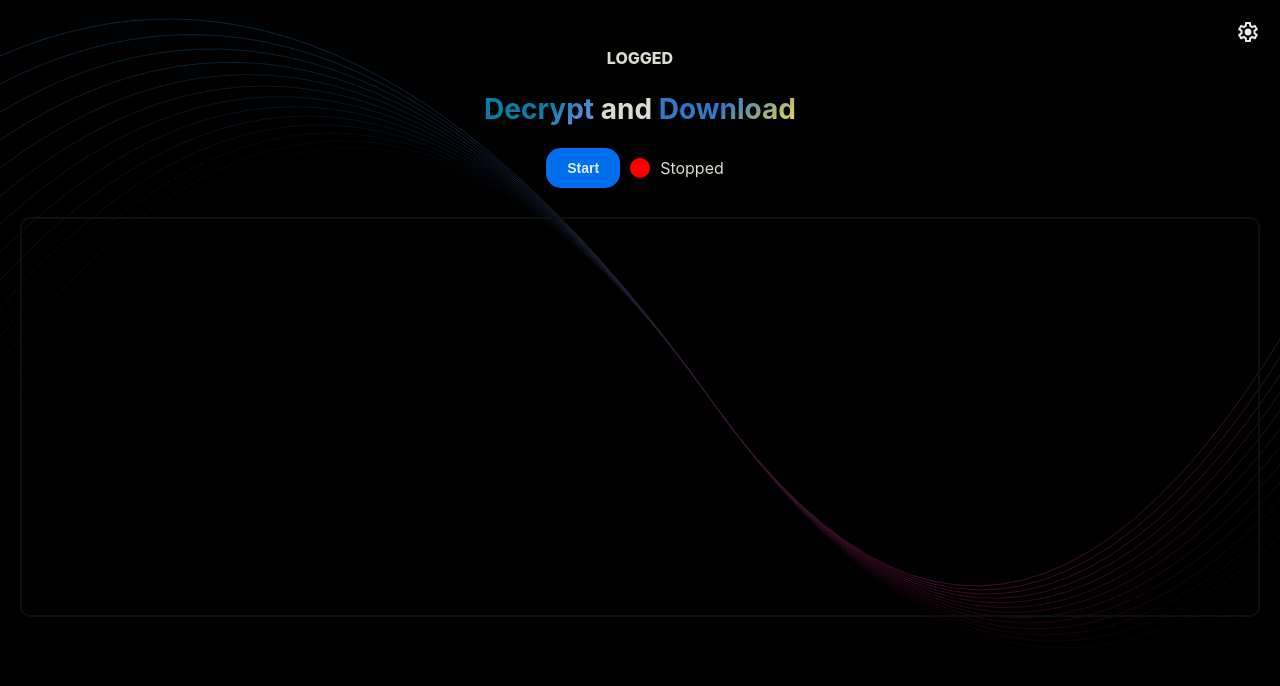
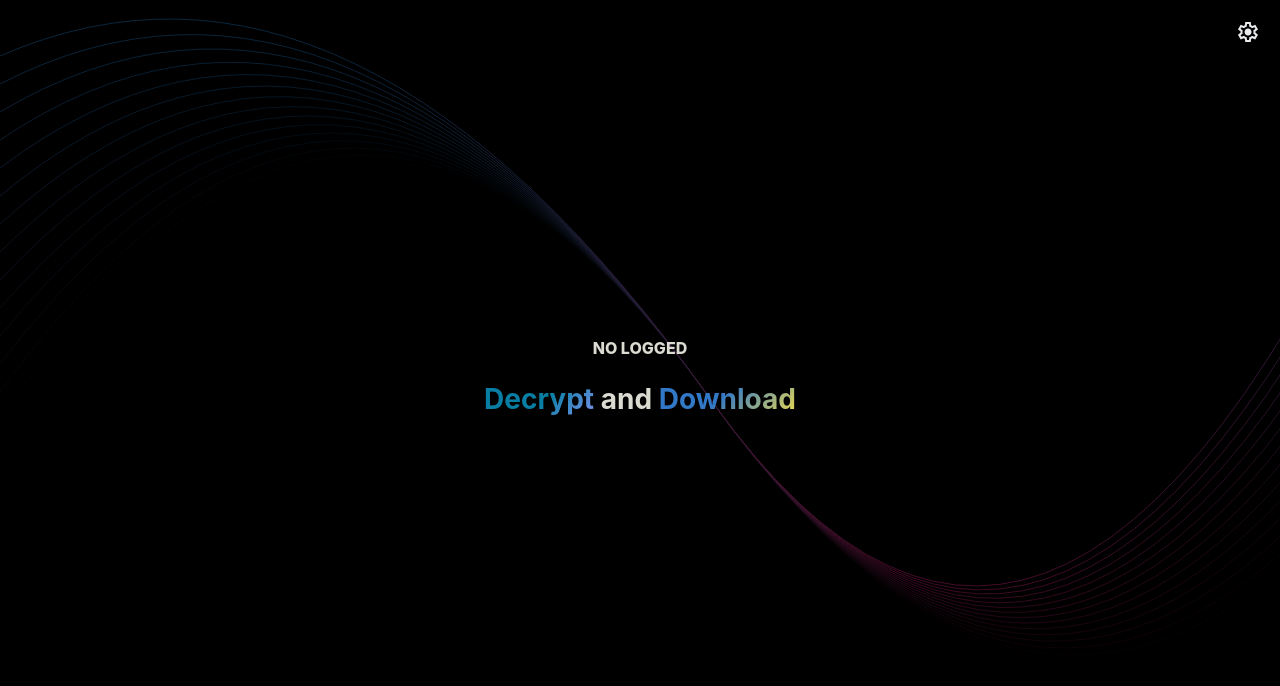
Before and after one commit to cesarujos2/bot-belltech, a React (Vite) app in the folder src/renderer/: page / in a window 1280 px wide. Shown: the top 686 px of the page. Built offline with nearby package versions, Linux system fonts and the light colour scheme.

Commit message:
Correccion de renderizado

```diff
--- a/src/renderer/src/App.tsx
+++ b/src/renderer/src/App.tsx
@@ -5,17 +5,17 @@ import Interactions from "./components/Interactions/Interactions"
 
 function App(): JSX.Element {
   const [showConfig, setShowConfig] = useState<boolean>(false)
-  const [logged, setLogged] = useState<{ success: boolean, error?: string }>({ success: true })
+  const [logged, setLogged] = useState<{ success: boolean, error?: string }>({ success: false })
   const [state, setState] = useState<boolean>(false)
   const [loading, setLoading] = useState(false);
   const [lines, setLines] = useState<Array<string>>([])
   const isCancelled = useRef(false);
 
   const handleState = async () => {
-    if(state){
+    if (state) {
       isCancelled.current = true
       setState(false)
-    } else{
+    } else {
       isCancelled.current = false;
       setState(true);
       runRecursively();
@@ -82,7 +82,15 @@ function App(): JSX.Element {
   };
 
   return (
-    <div style={{ display: "flex", flexDirection: "column", height: "100%", padding: "40px 20px", width: "100%" }}>
+    <div
+      style={{
+        display: "flex",
+        flexDirection: "column",
+        height: "100%",
+        padding: "40px 20px",
+        width: "100%",
+        justifyContent: "center",
+      }}>
       {loading && <Loading />}
       <div className="icon-config" onClick={() => { setShowConfig(prev => !prev) }}>
         <img src={configIcon} alt="icon-config" />
@@ -109,7 +117,7 @@ function App(): JSX.Element {
         </div>
       )}
 
-      <div className="text">
+      <div className="text" style={{marginBottom: `${logged.success? "": "40px"}`}}>
         <span className="react">Decrypt</span>
         &nbsp;and <span className="ts">Download</span>
       </div>
@@ -124,7 +132,7 @@ function App(): JSX.Element {
           </div>
         </div>
       )}
-      <Interactions lines={lines}></Interactions>
+      {logged.success && (<Interactions lines={lines}></Interactions>)}
     </div>
   )
 }
```
